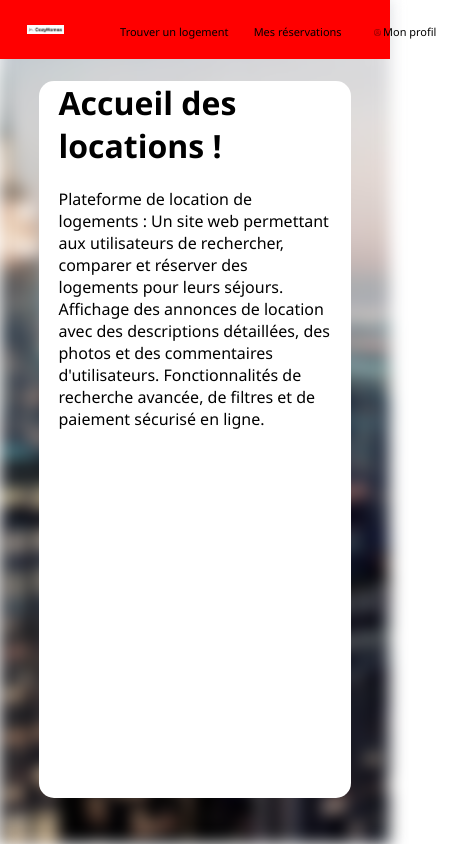
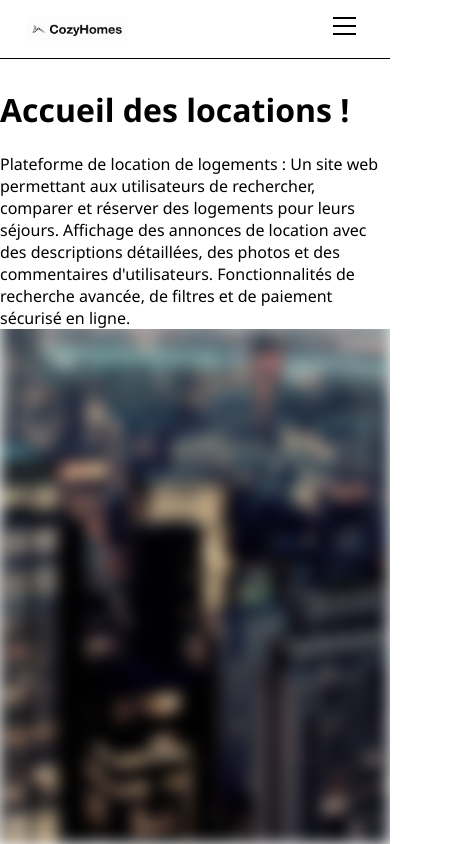
Before and after one commit to EmileBlngr/CozyHomes, a React (Create React App) app in the folder app/: page / in a window 390 px wide. Shown: the whole page, 449 px wide, since content can reach past the window. Built offline with nearby package versions, Linux system fonts and the light colour scheme.

Commit message:
Avancement Header + Création Hamburber menu + Responsivité Header

```diff
--- a/app/src/modules/Header.tsx
+++ b/app/src/modules/Header.tsx
@@ -1,18 +1,22 @@
-import React from "react";
+import React, { useState } from "react";
 import '../styles/modules/header.css';
 import { Link } from "react-router-dom";
 import { officialLogo, profileLogo } from "../assets/_export";
 
+function Header() {
+    const [isMenuOpen, setMenuOpen] = useState<boolean>(false);
 
-function Header() {
+    const toggleMenu = () => {
+        setMenuOpen(!isMenuOpen);
+    }
     return(
         <header>
             {/* <div>
                 <img src="logo.png" alt="Logo" />
             </div> */}
             <img src={officialLogo} alt="logoHeader" className="logoHeader"/>
-            <nav>
-                <ul>
+            <nav className={isMenuOpen ? "mobile-menu" : ""}>
+                <ul className={isMenuOpen ? "menu-open" : ""}>
                     <li>
                         <Link to="/">Trouver un logement</Link>
                     </li>
@@ -21,14 +25,18 @@ function Header() {
                     </li>
 
                     <li className="containerProfile">
-
                         <Link to="/">
-                            <img src={profileLogo} alt="logoHeader" width={26} height={26} className="imageProfil"/>
-                            Mon profil
+                            <img src={profileLogo} alt="logoHeader" className="imageProfil"/>
+                            <span>Mon profil </span>
                         </Link>
                     </li>
                 </ul>
             </nav>
+            <div className={`hamburger-menu ${isMenuOpen ? "open" : ""}`} onClick={toggleMenu}>
+                <div className="line"></div>
+                <div className="line"></div>
+                <div className="line"></div>
+            </div>
         </header>
     );
 }
--- a/app/src/styles/modules/header.css
+++ b/app/src/styles/modules/header.css
@@ -26,17 +26,29 @@ header nav ul li a:hover {
 }
 
 li {
+    width: 20%;
+    position: relative;
     font-size: 1.3vmax;
     padding: 1%;
     padding-inline: 5%;
     white-space: nowrap;
 }
+li::after {
+    content: "";
+    position: absolute;
+    top: 20%;
+    right: 0;
+    height: 60%;
+    width: 0.1rem;
+    background-color: black;
+  }
+
+
 header {
     display: flex;
     align-items: center;
     padding-inline: 7%;
     width: 100%;
-    background-color: red;
 }
 nav {
     padding-inline: 7%;
@@ -46,18 +58,117 @@ nav {
 }
 .imageProfil {
     height: auto;
-    width: 2.5%;
-    padding-right: 1%;
-    padding-top: 1%;
+    width: 15%;
+    position: absolute;
+    transform: translate(0, -50%);
+    top: 50%;
+    left: 80%;
 }
 
 .logoHeader {
-    width: 11%;
+    width: 14%;
     height: auto;
 }
 
 .containerProfile {
+    position: relative;
     align-items: center;
     justify-content: center;
-    padding-left: 8%;
+    padding-left: 4%;
+    margin-right: 1%;
 }
+
+.containerProfile::after {
+    display: none;
+}
+
+.hamburger-menu {
+    display: none;
+
+}
+.mobile-menu {
+    display: none;
+}
+
+@media (max-width: 768px) {
+    header nav ul {
+      display: none;
+    }
+    .logoHeader {
+      width: 30%;
+      height: auto;
+    }
+
+    .menu-open {
+      display: block;
+      display: flex;
+      flex-direction: column;
+      position: fixed;
+      z-index: 1;
+
+    }
+    .mobile-menu {
+        display: flex;
+        height: 50%;
+        position: fixed;
+        z-index: 2;
+        top: 7%;
+        right: 0%;
+        border: 1px solid black;
+        border-top: 0px;
+        background-color: white;
+        transition: left 0.5s ease;
+        overflow-x: hidden;
+    }
+
+    li {
+        width: 100%;
+        background-color: red;
+        position: relative;
+        font-size: 2vmax;
+        padding: 5%;
+        padding-inline: 0%;
+    }
+
+    li::after {
+        display: none;
+    }
+
+    .hamburger-menu {
+      display: flex;
+      flex-direction: column;
+      justify-content: center;
+      align-items: center;
+      width: 40px;
+      height: 28px;
+      cursor: pointer;
+      transition: transform 0.3s ease;
+      padding: 2%;
+    }
+
+    .hamburger-menu.open .line:nth-child(1) {
+      transform: rotate(45deg) translate(6px, 6px);
+    }
+
+    .hamburger-menu.open .line:nth-child(2) {
+      opacity: 0;
+    }
+
+    .hamburger-menu.open .line:nth-child(3) {
+      transform: rotate(-45deg) translate(5px, -5px);
+    }
+
+  .line {
+    width: 100%;
+    height: 7%;
+    margin-bottom: 6px;
+    background-color: black;
+    transition: transform 0.3s ease, opacity 0.3s ease;
+  }
+  header {
+    border-bottom: 1px solid black;
+  }
+  .imageProfil {
+    display: none;
+  }
+}
--- a/app/src/styles/screens/screen.css
+++ b/app/src/styles/screens/screen.css
@@ -48,3 +48,17 @@ body {
   border-radius: 15px;
   height: 55%;
 }
+
+@media (max-width: 768px) {
+  .webContainer {
+    /* Styles spécifiques à la version mobile */
+    width: 100%;
+    padding: 0%;
+    padding-top: 2%;
+    border-radius: 0;
+    height: auto;
+    justify-content: center;
+    margin-top: 0;
+    flex: 1;
+  }
+}
```
